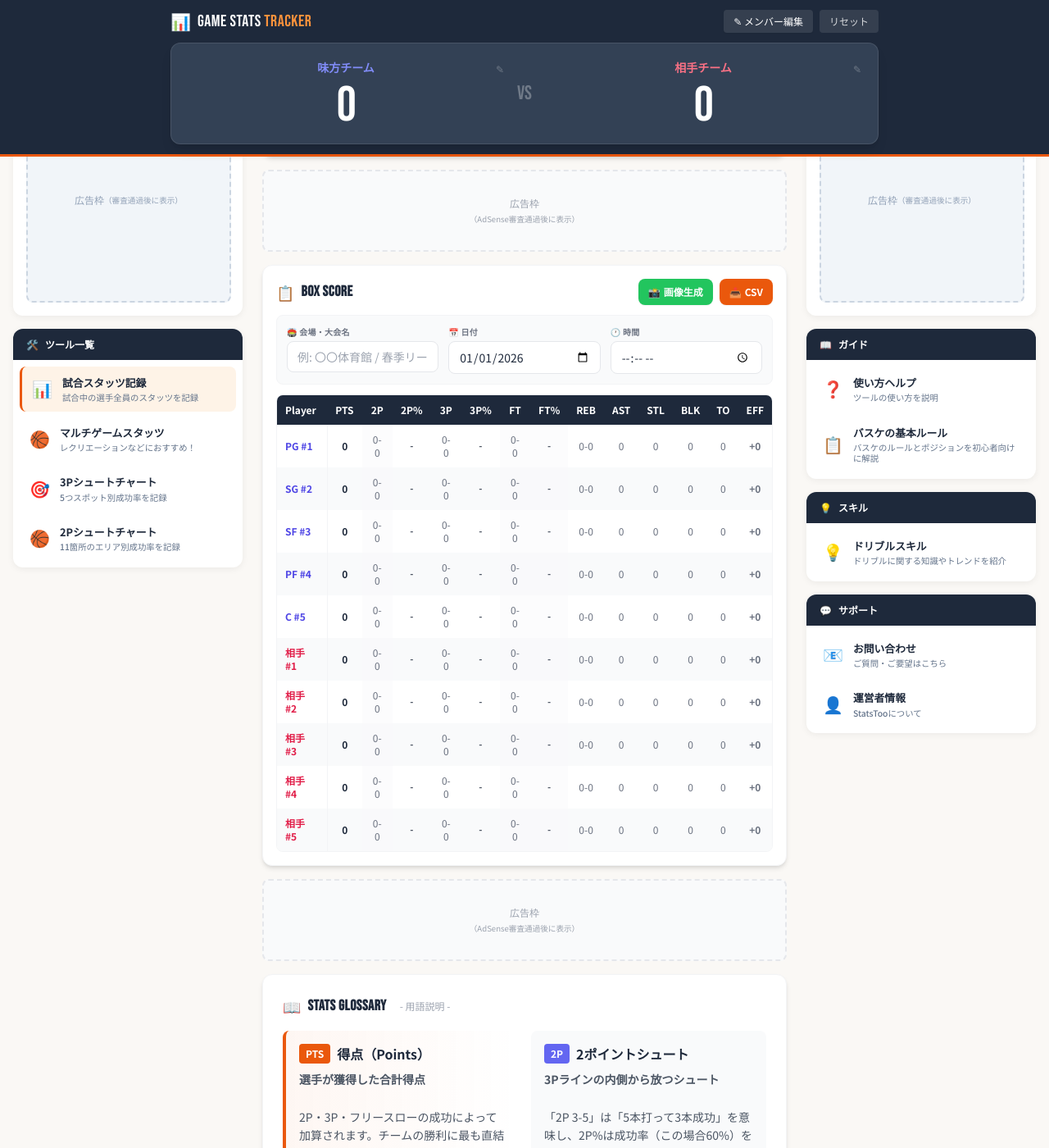
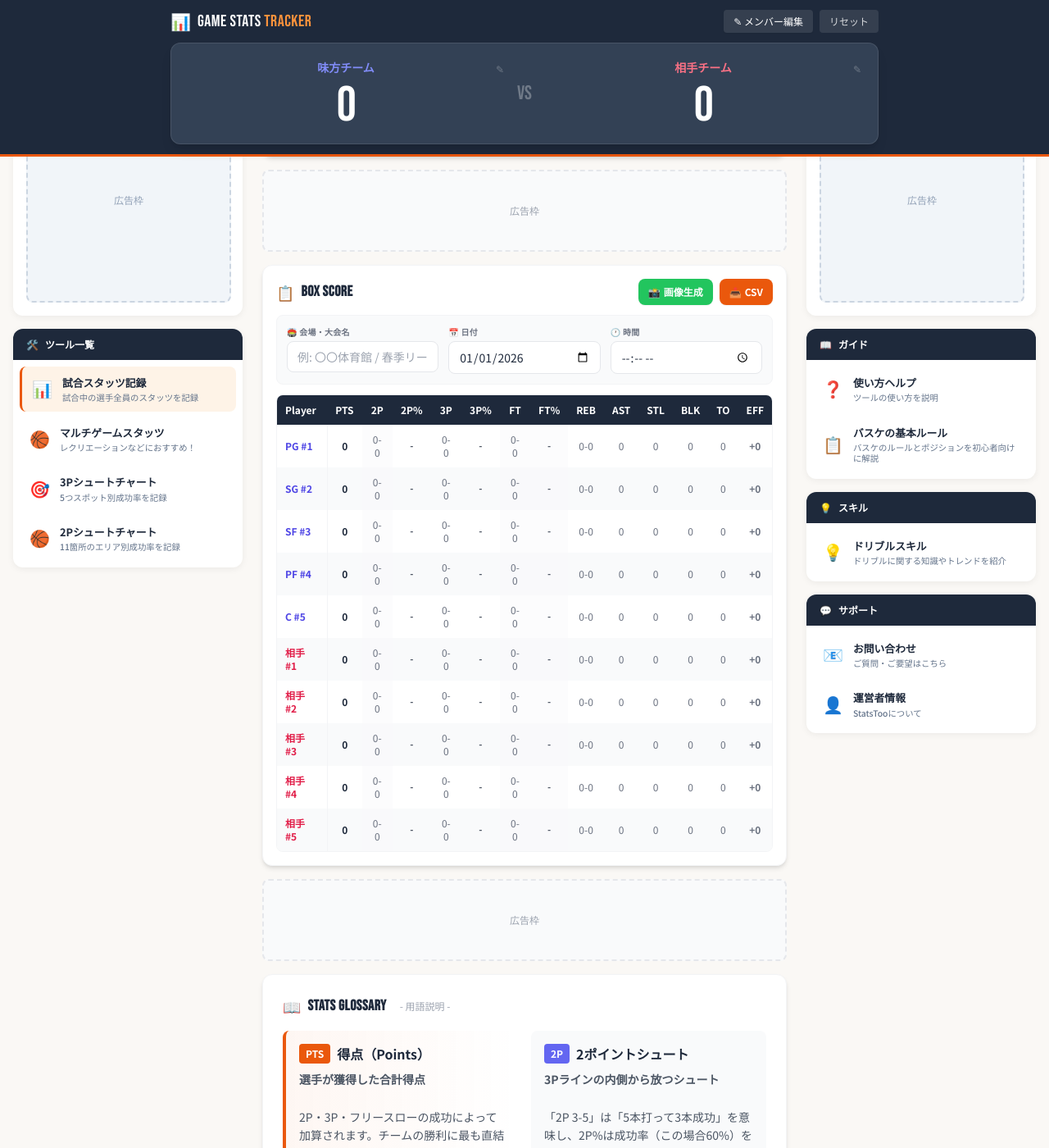
Before and after one commit to BSK-Ryo/statstoo, a Jekyll site: the page built from index.html, in a window 1280 px wide and 1400 px high, scrolled down 823 px. Shown: the whole window at 82% size. Built offline with Jekyll 4.4.1, drawn with Linux system fonts in a browser that asks for light colours; nearby versions of some CDN libraries; some of the changed text lies outside the part shown.

Commit message:
広告枠（審査通過後に表示）削除

```diff
--- a/_includes/sidebar-left.html
+++ b/_includes/sidebar-left.html
@@ -6,7 +6,7 @@
             <div class="sidebar-ad-label">広告</div>
             <!-- AdSense広告: サイドバー左 300×250 -->
             <div class="sidebar-ad-placeholder">
-                広告枠<br><small>（審査通過後に表示）</small>
+                広告枠
             </div>
             <!-- 審査通過後、上のdiv.sidebar-ad-placeholderを削除し、下のinsタグのstyleをdisplay:inline-blockに変更してください -->
             <ins class="adsbygoogle"
--- a/_includes/sidebar-right.html
+++ b/_includes/sidebar-right.html
@@ -6,7 +6,7 @@
             <div class="sidebar-ad-label">広告</div>
             <!-- AdSense広告: サイドバー右 300×250 -->
             <div class="sidebar-ad-placeholder">
-                広告枠<br><small>（審査通過後に表示）</small>
+                広告枠
             </div>
             <!-- 審査通過後、上のdiv.sidebar-ad-placeholderを削除し、下のinsタグのstyleをdisplay:inline-blockに変更してください -->
             <ins class="adsbygoogle"
--- a/index.html
+++ b/index.html
@@ -428,7 +428,7 @@ Google AdSense 設定手順
 
         <!-- AdSense広告枠①: TEAM COMPARISON下 -->
         <div class="adsense-container my-4">
-            <span class="adsense-placeholder">広告枠<br><small>（AdSense審査通過後に表示）</small></span>
+            <span class="adsense-placeholder">広告枠</span>
             <!-- 審査通過後、上のspanを削除し、下のinsタグのstyleをdisplay:blockに変更してください -->
             <ins class="adsbygoogle"
                 style="display:none"
@@ -519,7 +519,7 @@ Google AdSense 設定手順
 
         <!-- AdSense広告枠②: BOX SCORE下 -->
         <div class="adsense-container my-4">
-            <span class="adsense-placeholder">広告枠<br><small>（AdSense審査通過後に表示）</small></span>
+            <span class="adsense-placeholder">広告枠</span>
             <!-- 審査通過後、上のspanを削除し、下のinsタグのstyleをdisplay:blockに変更してください -->
             <ins class="adsbygoogle"
                 style="display:none"
@@ -739,7 +739,7 @@ Google AdSense 設定手順
 
             <!-- AdSense広告枠③: StatsTooとは？上 -->
             <div class="adsense-container my-6">
-                <span class="adsense-placeholder">広告枠<br><small>（AdSense審査通過後に表示）</small></span>
+                <span class="adsense-placeholder">広告枠</span>
                 <!-- 審査通過後、上のspanを削除し、下のinsタグのstyleをdisplay:blockに変更してください -->
                 <ins class="adsbygoogle"
                     style="display:none"
@@ -879,7 +879,7 @@ Google AdSense 設定手順
 
             <!-- AdSense広告枠④: StatsTooとは？下 -->
             <div class="adsense-container my-6">
-                <span class="adsense-placeholder">広告枠<br><small>（AdSense審査通過後に表示）</small></span>
+                <span class="adsense-placeholder">広告枠</span>
                 <!-- 審査通過後、上のspanを削除し、下のinsタグのstyleをdisplay:blockに変更してください -->
                 <ins class="adsbygoogle"
                     style="display:none"
--- a/tools/2point-shot-chart/index.html
+++ b/tools/2point-shot-chart/index.html
@@ -402,7 +402,7 @@ description: 2Pシュートのエリア別成功率を記録・分析。ゴー
 
     <!-- AdSense広告枠①: エリア別成績下 -->
     <div class="adsense-container">
-        <span class="adsense-placeholder">広告枠<br><small>（AdSense審査通過後に表示）</small></span>
+        <span class="adsense-placeholder">広告枠</span>
         <!-- 審査通過後、上のspanを削除し、下のinsタグのstyleをdisplay:blockに変更してください -->
         <ins class="adsbygoogle"
             style="display:none"
@@ -432,7 +432,7 @@ description: 2Pシュートのエリア別成功率を記録・分析。ゴー
 
     <!-- AdSense広告枠②: 練習履歴下 -->
     <div class="adsense-container">
-        <span class="adsense-placeholder">広告枠<br><small>（AdSense審査通過後に表示）</small></span>
+        <span class="adsense-placeholder">広告枠</span>
         <!-- 審査通過後、上のspanを削除し、下のinsタグのstyleをdisplay:blockに変更してください -->
         <ins class="adsbygoogle"
             style="display:none"
@@ -482,7 +482,7 @@ description: 2Pシュートのエリア別成功率を記録・分析。ゴー
 
     <!-- AdSense広告枠③: 記事セクション下 -->
     <div class="adsense-container">
-        <span class="adsense-placeholder">広告枠<br><small>（AdSense審査通過後に表示）</small></span>
+        <span class="adsense-placeholder">広告枠</span>
         <!-- 審査通過後、上のspanを削除し、下のinsタグのstyleをdisplay:blockに変更してください -->
         <ins class="adsbygoogle"
             style="display:none"
```
Also changed, not shown: tools/3point-shot-chart/index.html (+4 -4 lines).
